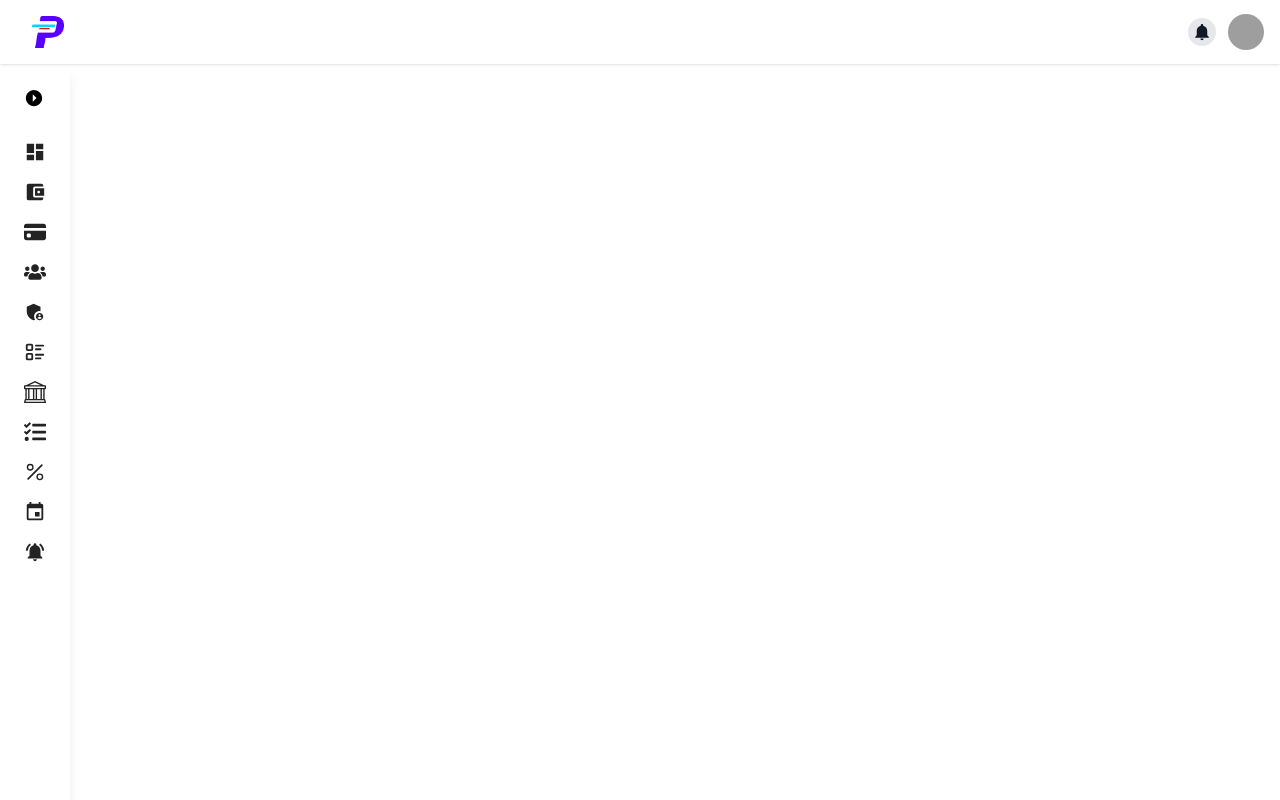
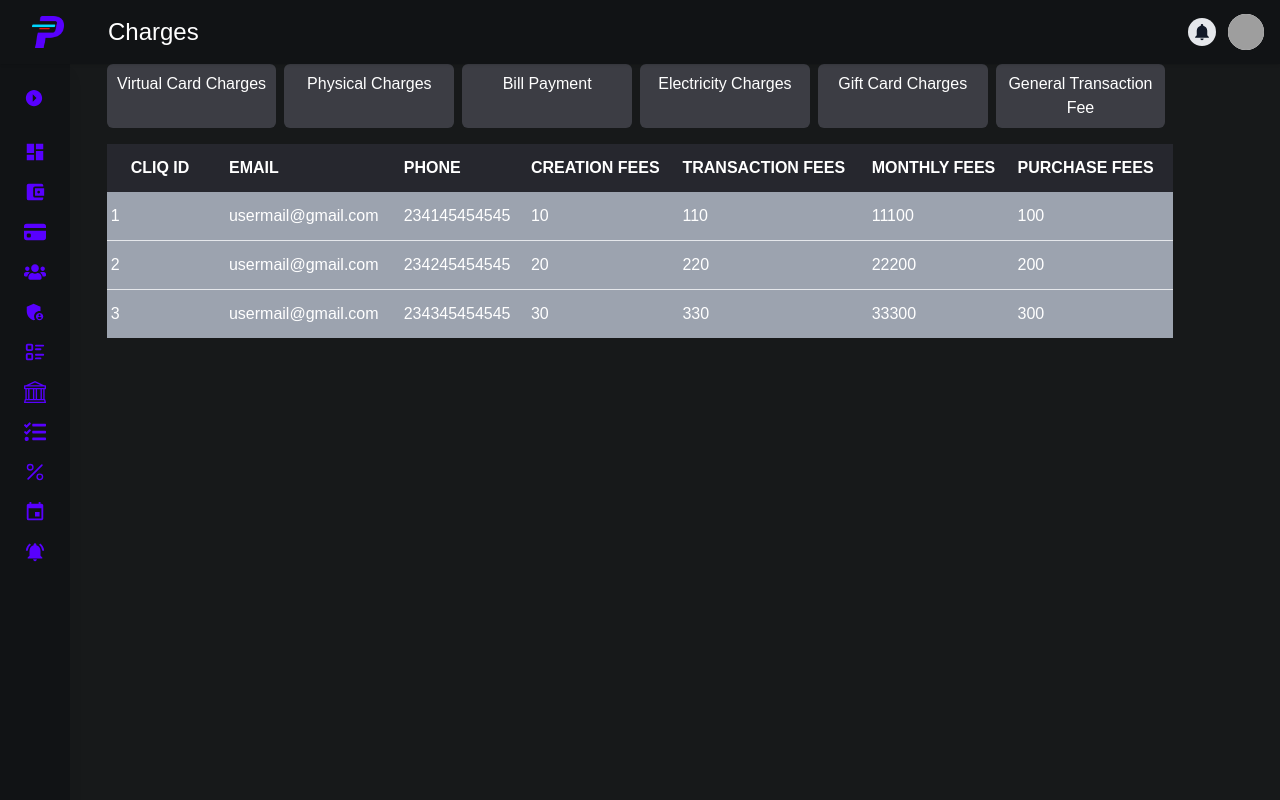
Before and after one commit to Purscliq/web-sandbox, a React (Create React App) app: page /charges in a window 1280 px wide. Shown: the top 800 px of the page. Built offline with nearby package versions, Linux system fonts and the light colour scheme; grey boxes are pictures that could not be loaded.

Commit message:
styling almost completed for the charges components and page

```diff
--- a/src/assets/styles/globalStyles.js
+++ b/src/assets/styles/globalStyles.js
@@ -41,3 +41,8 @@ export const tableStyles = {
 };
 
 export default styles;
+
+/*charges component styles*/
+// export const chargesStyles = {
+
+// }
--- a/src/components/chargesType/charge.jsx
+++ b/src/components/chargesType/charge.jsx
@@ -1,5 +1,5 @@
 import React from "react";
 
 export default function Charge(props) {
-       return (<li>{props.type}</li>);
+       return (<li className="w-3/4 bg-gray500 mr-2 p-2 rounded-md text-center">{props.type}</li>);
 }
--- a/src/components/chargesType/chargeWrapper.jsx
+++ b/src/components/chargesType/chargeWrapper.jsx
@@ -6,5 +6,5 @@ export default function ChargesTypeWrapper(props) {
   let unit_charge = charges.map(charge => {
     return <Charge key={charge.id} type={charge.type} />;
   });
-  return <ul>{unit_charge}</ul>;
+  return <ul className="w-full flex justify-between text-primary">{unit_charge}</ul>;
 }
--- a/src/components/chargesType/chargesTable.jsx
+++ b/src/components/chargesType/chargesTable.jsx
@@ -8,16 +8,30 @@ export default function ChargesTable(props) {
 
   return (
     <div>
-      <table>
-        <thead>
-          <tr>
-            <th scope="col">CLIQ ID</th>
-            <th scope="col">EMAIL</th>
-            <th scope="col">PHONE</th>
-            <th scope="col">CREATION FEES</th>
-            <th scope="col">TRANSACTION FEES</th>
-            <th scope="col">MONTHLY FEES</th>
-            <th scope="col">PURCHASE FEES</th>
+      <table className="w-full bg-tableBg">
+        <thead className="text-left p-4">
+          <tr className=" text-primary">
+            <th scope="col" className="py-3 px-6">
+              CLIQ ID
+            </th>
+            <th scope="col" className="py-3 px-1">
+              EMAIL
+            </th>
+            <th scope="col" className="py-3 px-1">
+              PHONE
+            </th>
+            <th scope="col" className="py-3 px-1">
+              CREATION FEES
+            </th>
+            <th scope="col" className="py-3 px-1">
+              TRANSACTION FEES
+            </th>
+            <th scope="col" className="py-3 px-1">
+              MONTHLY FEES
+            </th>
+            <th scope="col" className="py-3 px-1">
+              PURCHASE FEES
+            </th>
           </tr>
         </thead>
         <tbody className="bg-slate-300 divide-y divide-gray-200">
--- a/src/components/chargesType/chargesTableContent.jsx
+++ b/src/components/chargesType/chargesTableContent.jsx
@@ -4,7 +4,7 @@ export default function ChargesTableContent(props) {
   let tableContent = { ...props.content };
 
   return (
-      <tr>
+    <tr className=" bg-gray400 py-2 mb-40 text-primary">
       <TableData data={tableContent.id} />
       <TableData data={tableContent.email} />
       <TableData data={tableContent.phone} />
--- a/src/components/chargesType/chargesTopBar.jsx
+++ b/src/components/chargesType/chargesTopBar.jsx
@@ -4,13 +4,13 @@ import { IoMdNotifications } from "react-icons/io";
 export default function ChargesTopBar(props) {
   return (
     <div>
-      <div className="relative z-10 flex-shrink-0 flex h-16 bg-white text-primary shadow">
+      <div className="w-screen flex-shrink-0 flex h-16 bg-blackPearl shadow fixed top-0 left-0 z-10">
         <div className="flex-1 px-4 flex justify-between">
           <div className="flex">
-            <div className="flex items-center h-16 flex-shrink-0 px-4 bg-white">
+            <div className="flex items-center h-16 flex-shrink-0 px-4">
               <img className="h-8 w-auto" src={Logo} alt="Workflow" />
             </div>
-                      <p>{ props.pageName}</p>
+            <p className="text-primary text-2xl mx-7 my-4">{props.pageName}</p>
           </div>
 
           <div className="ml-4 flex items-center md:ml-6">
--- a/src/components/chargesType/tableData.jsx
+++ b/src/components/chargesType/tableData.jsx
@@ -2,7 +2,7 @@ import React from "react";
 export default function TableData(props) {
     return (
       <td>
-            <div>{ props.data}</div>
+            <div className="py-3 px-1">{ props.data}</div>
       </td>
     );
 }
--- a/src/components/sideBar/Sidebar.jsx
+++ b/src/components/sideBar/Sidebar.jsx
@@ -21,24 +21,22 @@ export default function Sidebar() {
   return (
     <>
       <div
-        className="flex flex-col overflow-y-auto shadow-lg bg-primary w-full"
+        className="flex flex-col overflow-y-auto shadow-lg bg-blackPearl w-full fixed left-0 top-61"
         style={{
           height: "93vh",
           width: isOpen ? "350px" : "70px",
           transition: "all 0.3s",
-        }}
-      >
+        }}>
         <div className=" flex flex-1 " style={{}}>
           <div className="flex-1 overflow-y-auto">
-            <nav className="relative flex-1 flex flex-col p-6 gap-4">
+            <nav className="relative flex-1 flex flex-col p-6 gap-4 ">
               <div
                 onClick={toggle}
-                className="cursor-pointer mb-4"
+                className=" cursor-pointer mb-4 text-electricIndigo hover:text-primary"
                 style={{
                   marginLeft: isOpen ? "90%" : "0",
                   transition: "all 0.3s",
-                }}
-              >
+                }}>
                 {isOpen ? (
                   <IoMdArrowDropleftCircle className="h-5 w-5" />
                 ) : (
@@ -47,8 +45,7 @@ export default function Sidebar() {
               </div>
               <a
                 href="/dashboard"
-                className="text-lightBlack hover:text-secondary group gap-3 flex items-center text-sm font-semibold rounded-md"
-              >
+                className=" text-electricIndigo hover:text-primary group gap-3 flex items-center text-sm font-semibold rounded-md ">
                 <MdDashboard className=" h-6 w-6" />
                 <span style={{ display: isOpen ? "flex" : "none" }}>
                   Dashboard
@@ -57,8 +54,7 @@ export default function Sidebar() {
 
               <a
                 href="/dashboard"
-                className="text-lightBlack hover:text-secondary group gap-3 flex items-center text-sm font-semibold rounded-md "
-              >
+                className="text-electricIndigo hover:text-primary group gap-3 flex items-center text-sm font-semibold rounded-md ">
                 <MdAccountBalanceWallet className=" h-6 w-6" />
                 <span style={{ display: isOpen ? "flex" : "none" }}>
                   Account
@@ -67,40 +63,35 @@ export default function Sidebar() {
 
               <a
                 href="/dashboard"
-                className="text-lightBlack hover:text-secondary group gap-3 flex items-center text-sm font-semibold rounded-md "
-              >
+                className="text-electricIndigo hover:text-primary group gap-3 flex items-center text-sm font-semibold rounded-md ">
                 <BsCreditCardFill className="h-6 w-6" />
                 <span style={{ display: isOpen ? "flex" : "none" }}>Card</span>
               </a>
 
               <a
                 href="/dashboard/users"
-                className="text-lightBlack hover:text-secondary group gap-3 flex items-center text-sm font-semibold rounded-md "
-              >
+                className="text-electricIndigo hover:text-primary group gap-3 flex items-center text-sm font-semibold rounded-md ">
                 <FaUsers className=" h-6 w-6" />
                 <span style={{ display: isOpen ? "flex" : "none" }}>Users</span>
               </a>
 
               <a
                 href="/dashboard"
-                className="text-lightBlack hover:text-secondary group gap-3 flex items-center text-sm font-semibold rounded-md "
-              >
+                className="text-electricIndigo hover:text-primary group gap-3 flex items-center text-sm font-semibold rounded-md ">
                 <MdAdminPanelSettings className="h-6 w-6" />
                 <span style={{ display: isOpen ? "flex" : "none" }}>Admin</span>
               </a>
               <a
                 href="/dashboard"
-                className="text-lightBlack hover:text-secondary group gap-3 flex items-center text-sm font-semibold rounded-md "
-              >
+                className="text-electricIndigo hover:text-primary group gap-3 flex items-center text-sm font-semibold rounded-md ">
                 <TbListDetails className="h-6 w-6" />
                 <span style={{ display: isOpen ? "flex" : "none" }}>KYCs</span>
               </a>
 
               <a
                 href="/dashboard"
-                className="text-lightBlack hover:text-secondary group gap-3 flex items-center text-sm font-semibold rounded-md "
-                style={{ display: isOpen ? "flex" : "none" }}
-              >
+                className="text-electricIndigo hover:text-primary group gap-3 flex items-center text-sm font-semibold rounded-md "
+                style={{ display: isOpen ? "flex" : "none" }}>
                 <MdPayments className="h-6 w-6" />
                 <span style={{ display: isOpen ? "flex" : "none" }}>
                   Withdrawal
@@ -109,16 +100,14 @@ export default function Sidebar() {
 
               <a
                 href="/dashboard"
-                className="text-lightBlack hover:text-secondary group gap-3 flex items-center text-sm font-semibold rounded-md "
-              >
+                className="text-electricIndigo hover:text-primary group gap-3 flex items-center text-sm font-semibold rounded-md ">
                 <BsBank className="h-6 w-6" />
                 <span style={{ display: isOpen ? "flex" : "none" }}>Loans</span>
               </a>
 
               <a
                 href="/dashboard"
-                className="text-lightBlack hover:text-secondary group gap-3 flex items-center text-sm font-semibold rounded-md "
-              >
+                className="text-electricIndigo hover:text-primary group gap-3 flex items-center text-sm font-semibold rounded-md ">
                 <FaTasks className="h-6 w-6" />
                 <span style={{ display: isOpen ? "flex" : "none" }}>
                   Roles & Permissions
@@ -127,8 +116,7 @@ export default function Sidebar() {
 
               <a
                 href="/dashboard"
-                className="text-lightBlack hover:text-secondary group gap-3 flex items-center text-sm font-semibold rounded-md "
-              >
+                className="text-electricIndigo hover:text-primary group gap-3 flex items-center text-sm font-semibold rounded-md ">
                 <BsPercent className="h-6 w-6" />
                 <span style={{ display: isOpen ? "flex" : "none" }}>
                   Charges
@@ -137,8 +125,7 @@ export default function Sidebar() {
 
               <a
                 href="/dashboard"
-                className="text-lightBlack hover:text-secondary group gap-3 flex items-center text-sm font-semibold rounded-md "
-              >
+                className="text-electricIndigo hover:text-primary group gap-3 flex items-center text-sm font-semibold rounded-md ">
                 <MdEvent className="h-6 w-6" />
                 <span style={{ display: isOpen ? "flex" : "none" }}>
                   Events
@@ -147,8 +134,7 @@ export default function Sidebar() {
 
               <a
                 href="/dashboard"
-                className="text-lightBlack hover:text-secondary group gap-3 flex items-center text-sm font-semibold rounded-md "
-              >
+                className="text-electricIndigo hover:text-primary group gap-3 flex items-center text-sm font-semibold rounded-md ">
                 <MdNotificationsActive className="h-6 w-6" />
                 <span style={{ display: isOpen ? "flex" : "none" }}>
                   Notifications
--- a/src/pages/charges.jsx
+++ b/src/pages/charges.jsx
@@ -192,14 +192,14 @@ export class Charges extends Component {
   };
   render() {
     return (
-      <div>
+      <div className="w-full h-screen bg-gray600">
         <ChargesTopBar pageName={this.state.pageName} />
-        <section>
-          <Sidebar />
-          <div>
+        <Sidebar />
+        <section className="w-10/12 mx-auto mt-16 bg-gray600 relative">
+          <div className="mb-4">
             <ChargesTypeWrapper charges={this.state.chargesType} />
-            <ChargesTable tableContent={ this.state.virtualCardCharges} />
           </div>
+          <ChargesTable tableContent={this.state.virtualCardCharges} />
         </section>
       </div>
     );
--- a/tailwind.config.js
+++ b/tailwind.config.js
@@ -11,6 +11,12 @@ module.exports = {
         black: "#000000",
         red: "#cd0303",
         deepred: "#cd0303d2",
+        blackPearl: "#111315",
+        electricIndigo: "#5800FF",
+        gray600: "#17191A",
+        gray500: "#3C3D44",
+        gray400: "#9ca3af",
+        tableBg: "#26272E",
       },
       fontFamily: {
         quicksand: ["Quicksand", "sans-serif"],
```
Lines whose indentation alone changed are shown as unchanged.
